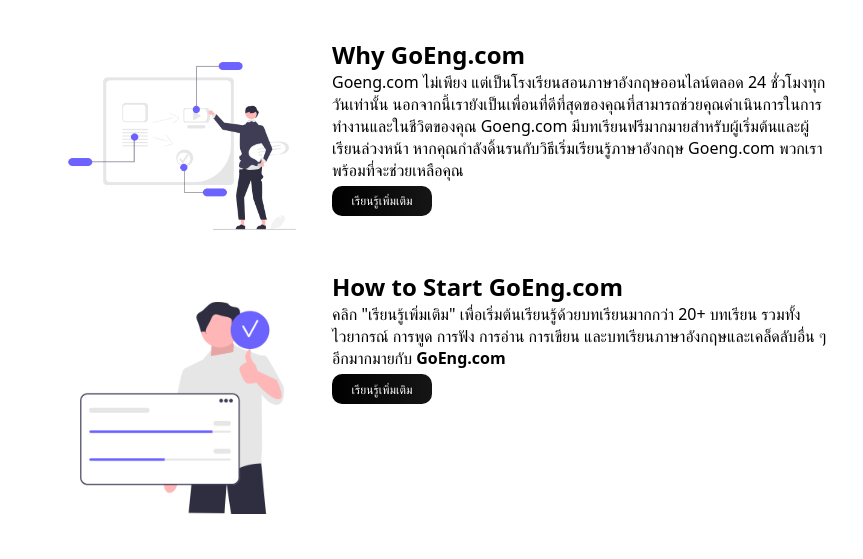
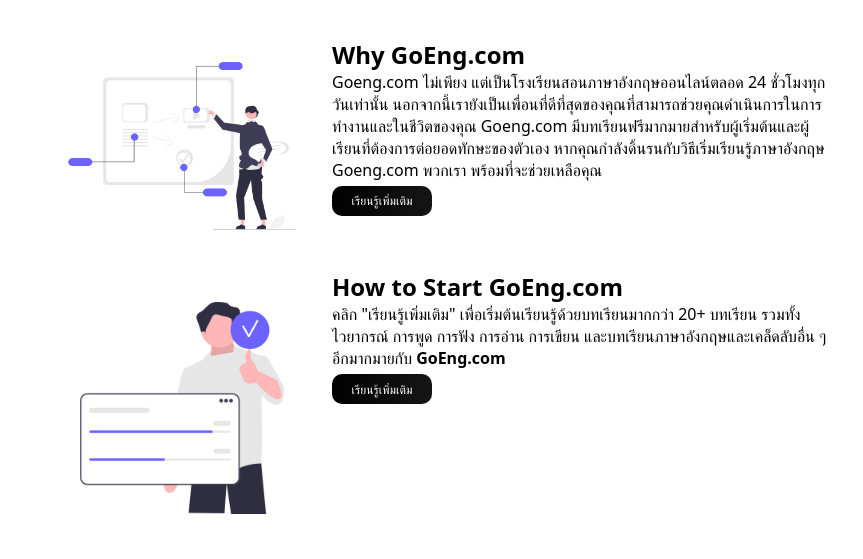
Before and after one commit to GXCB06/GoEng.com, a plain HTML site: page Home.html in a window 1280 px wide. Shown: the part 1041-1600 px from the top of the page, without its empty margins (208-1071 px from the left). Drawn offline with Linux system fonts and the light colour scheme; a web font is replaced by a local one.

Commit message:
GoEng commit

```diff
--- a/Home.html
+++ b/Home.html
@@ -78,7 +78,7 @@
             Goeng.com ไม่เพียง แต่เป็นโรงเรียนสอนภาษาอังกฤษออนไลน์ตลอด 24
             ชั่วโมงทุกวันเท่านั้น
             นอกจากนี้เรายังเป็นเพื่อนที่ดีที่สุดของคุณที่สามารถช่วยคุณดำเนินการในการทำงานและในชีวิตของคุณ
-            Goeng.com มีบทเรียนฟรีมากมายสำหรับผู้เริ่มต้นและผู้เรียนล่วงหน้า
+            Goeng.com มีบทเรียนฟรีมากมายสำหรับผู้เริ่มต้นและผู้เรียนที่ต้องการต่อยอดทักษะของตัวเอง
             หากคุณกำลังดิ้นรนกับวิธีเริ่มเรียนรู้ภาษาอังกฤษ Goeng.com พวกเรา
             พร้อมที่จะช่วยเหลือคุณ
           </p>
```
